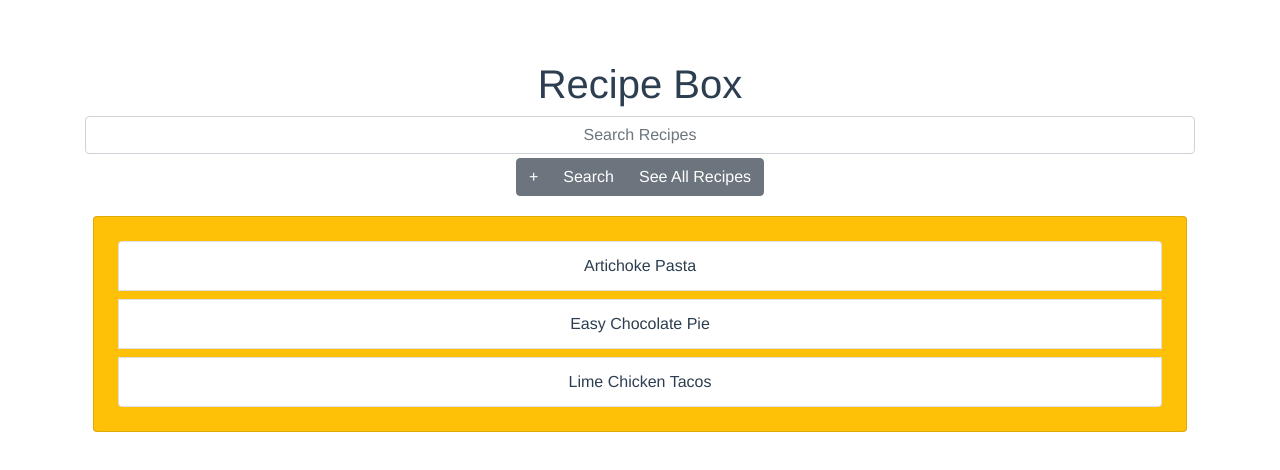
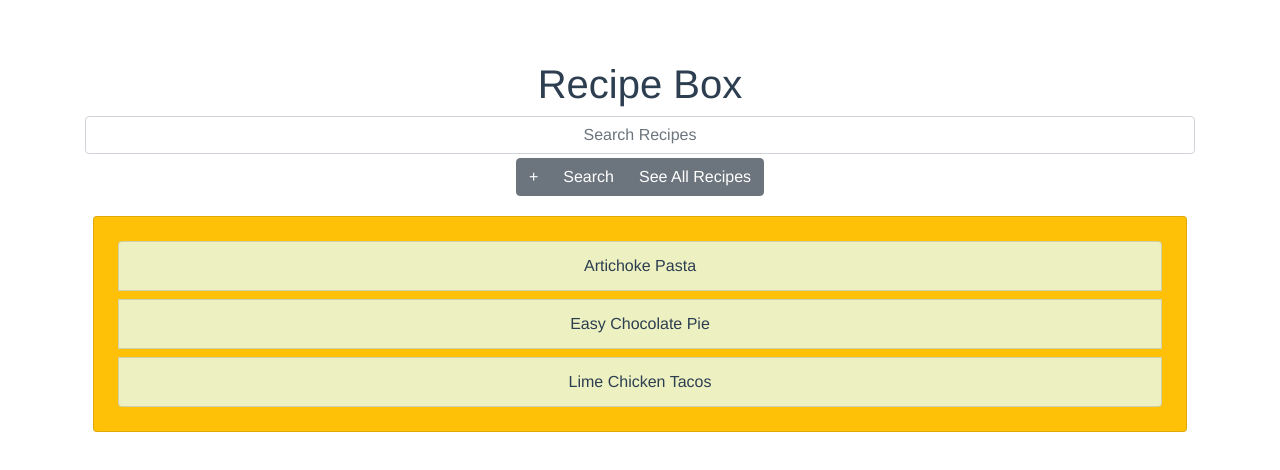
Before and after one commit to annahisenberg/vue-recipe-box, a Vue app: page / in a window 1280 px wide. Shown: the top 470 px of the page. Built offline with nearby package versions, Linux system fonts and the light colour scheme.

Commit message:
change some colors

```diff
--- a/src/components/RecipeList.vue
+++ b/src/components/RecipeList.vue
@@ -51,5 +51,11 @@ export default {
 <style scoped>
 .li {
   cursor: pointer;
+  background: #edf0c0;
+}
+
+.active {
+  background: #d6a204 !important;
+  border: #d6a204 !important;
 }
 </style>
```
